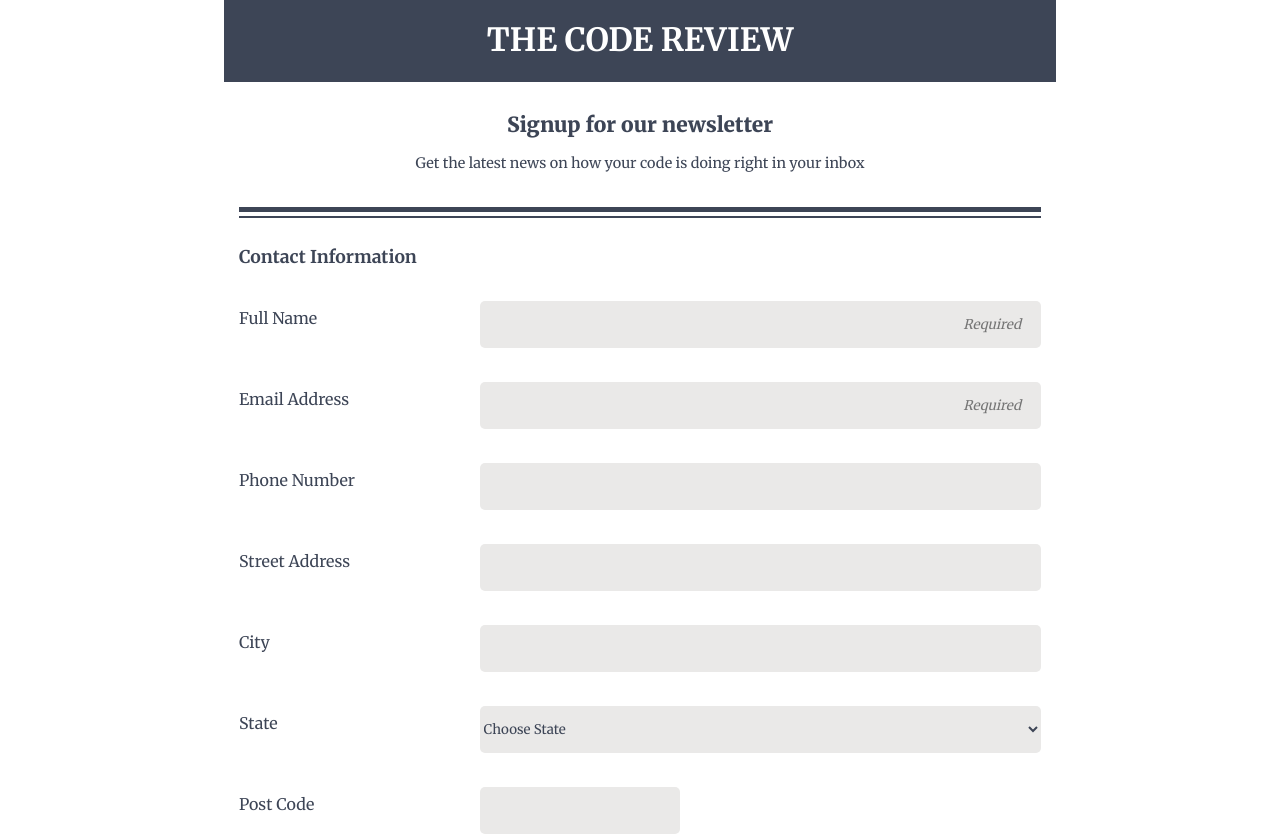
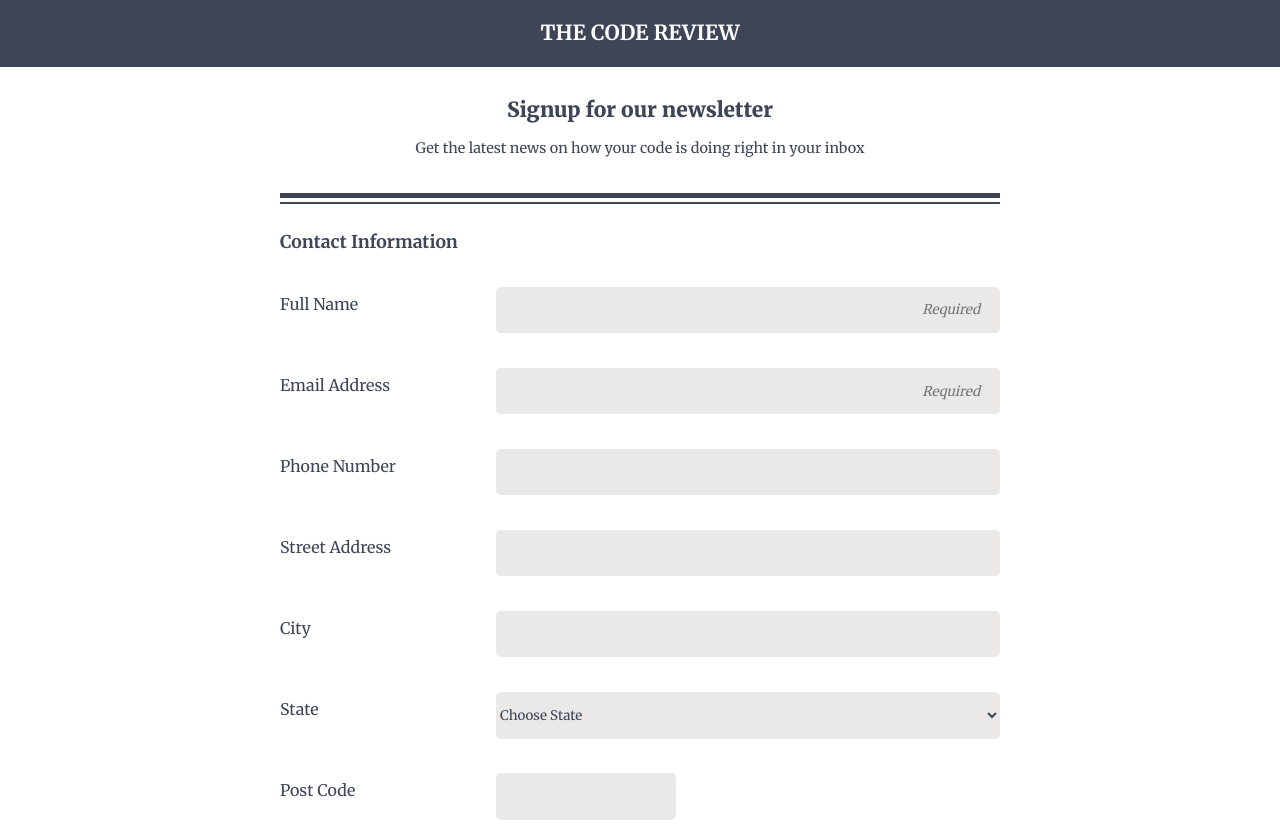
Before and after one commit to bradando4130/Techdegree-project-3, a plain HTML site: page index.html in a window 1280 px wide. Shown: the top 839 px of the page. Drawn offline with Linux system fonts and the light colour scheme.

Commit message:
Update styles.css

```diff
--- a/css/styles.css
+++ b/css/styles.css
@@ -16,6 +16,7 @@
     color: white;
     background-color: #3D4556;
     text-align: center;
+    font-size: 1.3em;
     padding: 20px;
 
 }
@@ -167,10 +168,13 @@ textarea {
 
 @media screen and (min-width: 768px) {
 
-    body {
+    form,
+    .blurb {
         width: 65%;
+        max-width: 750px;
         margin: auto;
     }
+
 
     .mediapair {
         display: flex;
```
